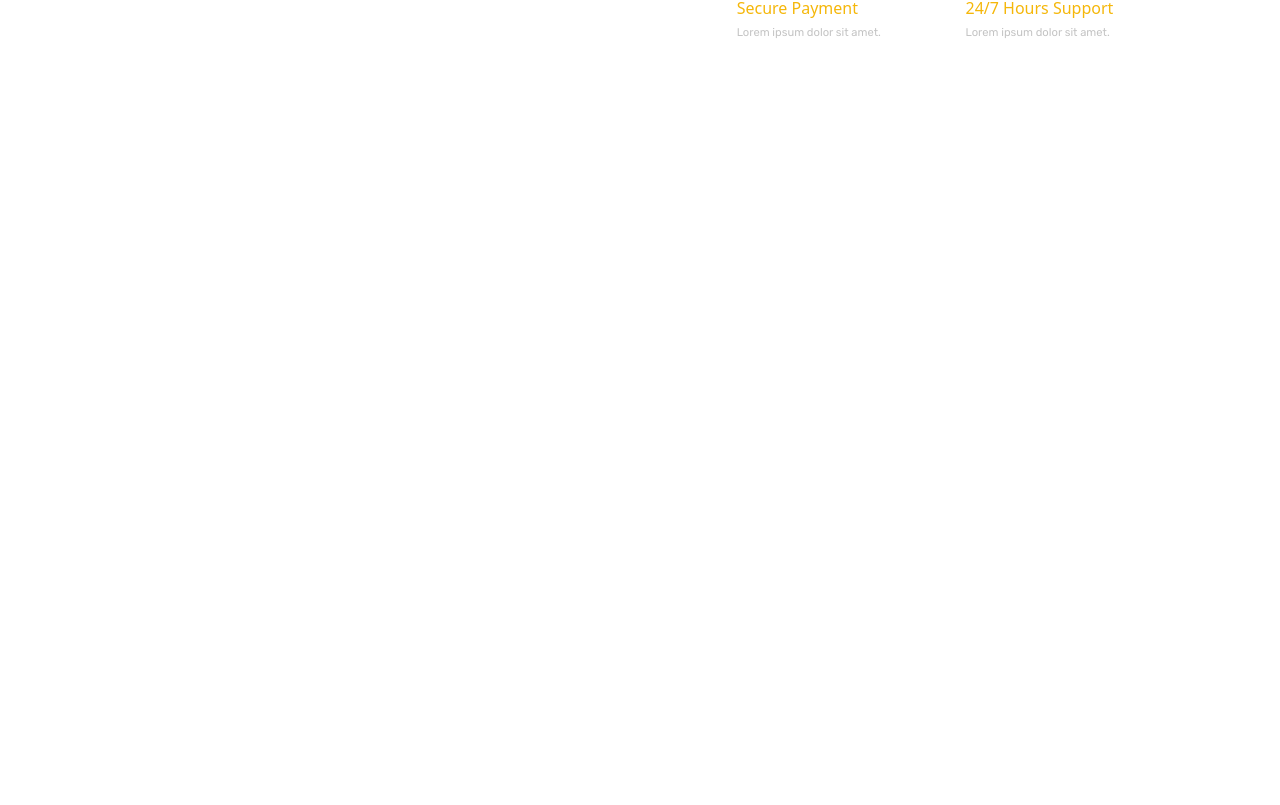
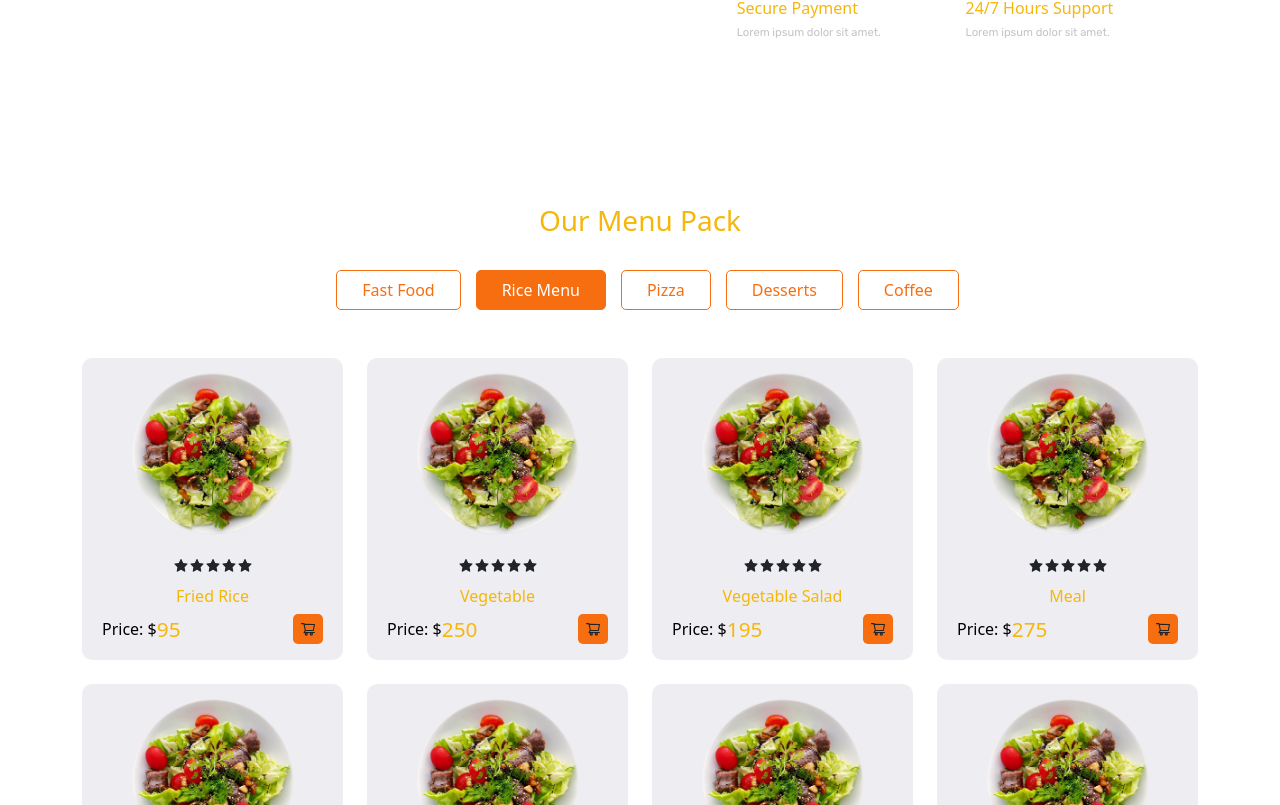
Before and after one commit to KamaksheeSamant/React-MasterChef-Restaurant, a React (Create React App) app: page / in a window 1280 px wide. Shown: the part 1635-2440 px from the top of the page. Before the commit the page ends 1769 px from the top, so only its background shows below. Built offline with nearby package versions, Linux system fonts and the light colour scheme.

Commit message:
chore: add menu pack

```diff
--- /dev/null
+++ b/src/componenets/MenuPack.jsx
@@ -0,0 +1,101 @@
+import React, { useEffect, useState } from "react";
+import { Container, Row, Col } from "reactstrap";
+
+import { ProductCard } from "./index";
+import {
+  fastFoodProducts,
+  riceMenuProducts,
+  pizzaProducts,
+  dessertProducts,
+  coffeeProducts,
+} from "../assets/fake-data/products";
+import "./menu-pack.scss";
+
+const MenuPack = () => {
+  const [filter, setFilter] = useState("RICE-MENU");
+  const [products, setProducts] = useState(riceMenuProducts);
+
+  useEffect(() => {
+    if (filter === "RICE-MENU") {
+      setProducts(riceMenuProducts);
+    }
+    if (filter === "FAST-FOOD") {
+      setProducts(fastFoodProducts);
+    }
+
+    if (filter === "PIZZA") {
+      setProducts(pizzaProducts);
+    }
+
+    if (filter === "DESSERT") {
+      setProducts(dessertProducts);
+    }
+
+    if (filter === "COFFEE") {
+      setProducts(coffeeProducts);
+    }
+  }, [filter]);
+
+  return (
+    <section>
+      <Container>
+        <Row>
+          <Col lg="12" className="text-center mb-4">
+            <h3 className="menu__title">Our Menu Pack</h3>
+          </Col>
+          <Col lg="12" className="text-center mb-5">
+            <button
+              className={`filter-btn ${
+                filter === "FAST-FOOD" ? "active__btn" : ""
+              }`}
+              onClick={() => setFilter("FAST-FOOD")}
+            >
+              Fast Food
+            </button>
+            <button
+              className={`filter-btn ${
+                filter === "RICE-MENU" ? "active__btn" : ""
+              }`}
+              onClick={() => setFilter("RICE-MENU")}
+            >
+              Rice Menu
+            </button>
+            <button
+              className={`filter-btn ${
+                filter === "PIZZA" ? "active__btn" : ""
+              }`}
+              onClick={() => setFilter("PIZZA")}
+            >
+              Pizza
+            </button>
+            <button
+              className={`filter-btn ${
+                filter === "DESSERT" ? "active__btn" : ""
+              }`}
+              onClick={() => setFilter("DESSERT")}
+            >
+              Desserts
+            </button>
+            <button
+              className={`filter-btn ${
+                filter === "COFFEE" ? "active__btn" : ""
+              }`}
+              onClick={() => setFilter("COFFEE")}
+            >
+              Coffee
+            </button>
+          </Col>
+
+          {products.map((item) => (
+            <Col lg="3" md="4" sm="6" xs="6" key={item.id} className="mb-4">
+              {" "}
+              <ProductCard item={item} />
+            </Col>
+          ))}
+        </Row>
+      </Container>
+    </section>
+  );
+};
+
+export default MenuPack;
--- a/src/componenets/index.js
+++ b/src/componenets/index.js
@@ -3,3 +3,4 @@ export { default as Slider } from "./Slider";
 export { default as PopularMenu } from "./PopularMenu";
 export { default as ProductCard } from "./ProductCard";
 export { default as ChooseUs } from "./ChooseUs";
+export { default as MenuPack } from "./MenuPack";
--- /dev/null
+++ b/src/componenets/menu-pack.scss
@@ -0,0 +1,34 @@
+.filter-btn {
+    border: 1px solid #f76e11;
+    padding: 7px 25px;
+    background: transparent;
+    margin-left: 15px;
+    color: #f76e11;
+    border-radius: 5px;
+    cursor: pointer;
+  }
+
+  .menu__title {
+    color: #f5b70a;
+  }
+
+  .active__btn {
+    background: #f76e11;
+    color: white;
+  }
+
+  @media only screen and (max-width: 992px) {
+    .menu__title {
+      font-size: 1.4rem;
+    }
+    .filter-btn {
+      padding: 5px 20px;
+      font-size: 0.8rem;
+    }
+  }
+
+  @media only screen and (max-width: 767px) {
+    .filter-btn {
+      margin-bottom: 15px;
+    }
+  }
--- a/src/pages/Home.jsx
+++ b/src/pages/Home.jsx
@@ -1,5 +1,11 @@
 import React, { Fragment } from "react";
-import { Header, Slider, PopularMenu, ChooseUs } from "../componenets";
+import {
+  Header,
+  Slider,
+  PopularMenu,
+  ChooseUs,
+  MenuPack,
+} from "../componenets";
 
 const Home = () => {
   return (
@@ -8,6 +14,7 @@ const Home = () => {
       <Slider />
       <PopularMenu />
       <ChooseUs />
+      <MenuPack />
     </Fragment>
   );
 };
```
